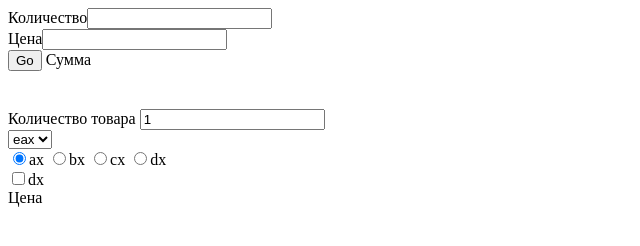
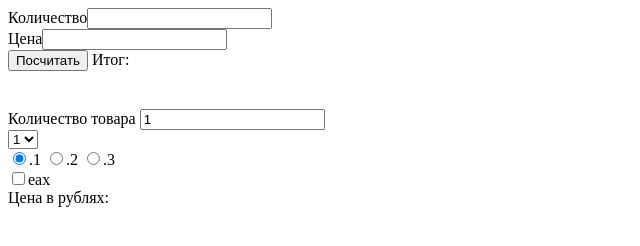
Before and after one commit to heraxos/git6, a plain HTML site: page index.html in a window 1280 px wide. Shown: the whole page, without its empty margins (0-640 px from the left). Drawn offline with Linux system fonts and the light colour scheme.

Commit message:
Update index.html

```diff
--- a/index.html
+++ b/index.html
@@ -5,7 +5,6 @@
     <title>Document</title>
   </head>
   <body>
-
 
     <div id="first_block">
       <form>
@@ -19,8 +18,8 @@
           >Цена<input id="price" type="text" /><span id="Err2"></span
         ></label>
         <br />
-        <button id="btn1">Go</button>
-        <span>Сумма</span>
+        <button id="btn1">Посчитать</button>
+        <span>Итог:</span>
         <span id="itog"></span>
       </form>
     </div>
@@ -32,10 +31,9 @@
         /></label>
         <div id="sele">
           <select class="af" id="firs">
-            <option value="1" class="fir">eax</option>
-            <option value="2" class="fir">ebx</option>
-            <option value="3" class="fir">ecx</option>
-            <option value="4" class="fir">edx</option>
+            <option value="1" class="fir">1</option>
+            <option value="2" class="fir">2</option>
+            <option value="3" class="fir">3</option>
           </select>
           <div id="secs">
             <label
@@ -45,27 +43,24 @@
                 name="try"
                 value="1"
                 checked
-              />ax</label
+              />.1</label
             >
             <label
-              ><input class="sec" type="radio" name="try" value="2" />bx</label
+              ><input class="sec" type="radio" name="try" value="2" />.2</label
             >
             <label
-              ><input class="sec" type="radio" name="try" value="3" />cx</label
-            >
-            <label
-              ><input class="sec" type="radio" name="try" value="4" />dx</label
+              ><input class="sec" type="radio" name="try" value="3" />.3</label
             >
           </div>
           <div id="che">
-            <label><input type="checkbox" id="check" />dx</label>
+            <label><input type="checkbox" id="check" />eax</label>
           </div>
         </div>
-        <span>Цена</span>
+        <span>Цена в рублях: </span>
         <span id="outcome"></span>
       </form>
     </div>
 
-    <script src="calc.js"></script>
+    <script src="calc2.js"></script>
   </body>
 </html>
```
